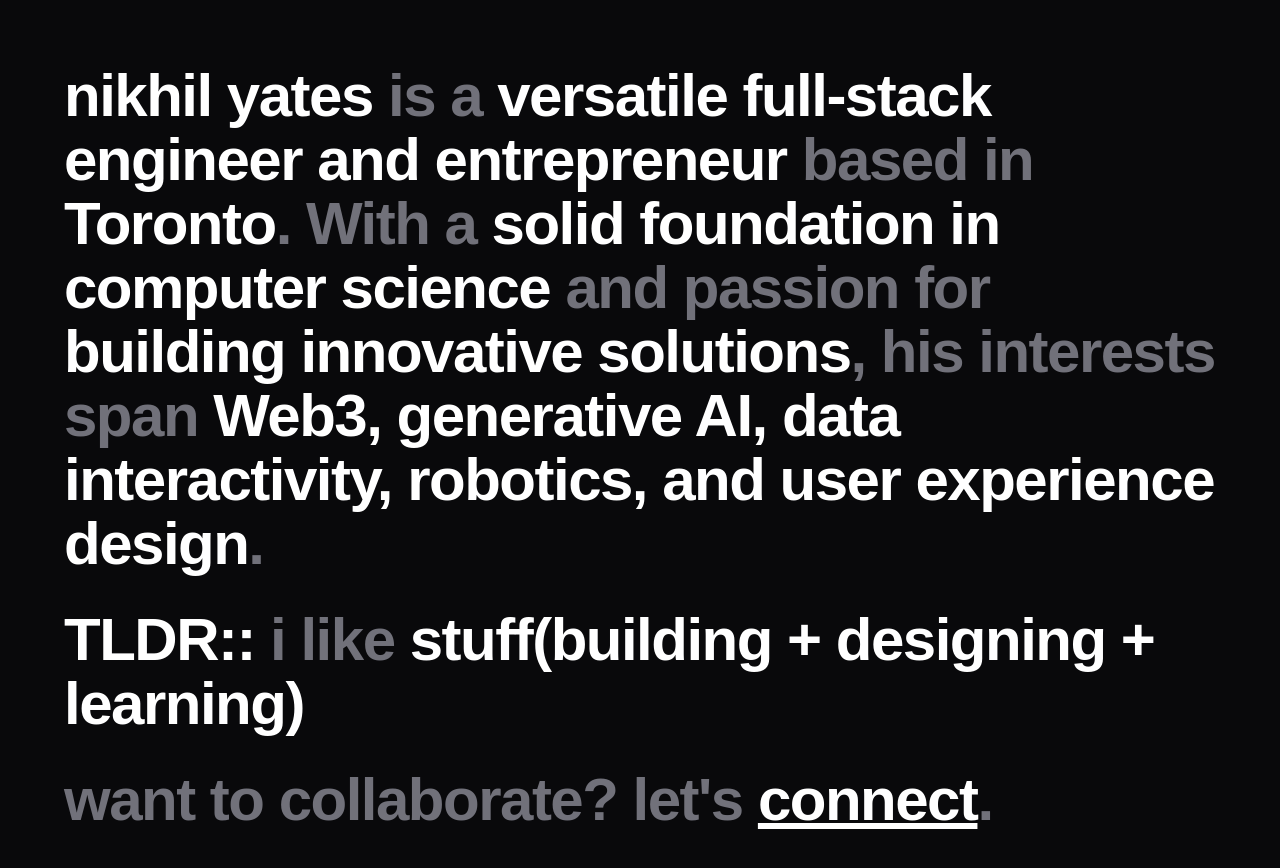
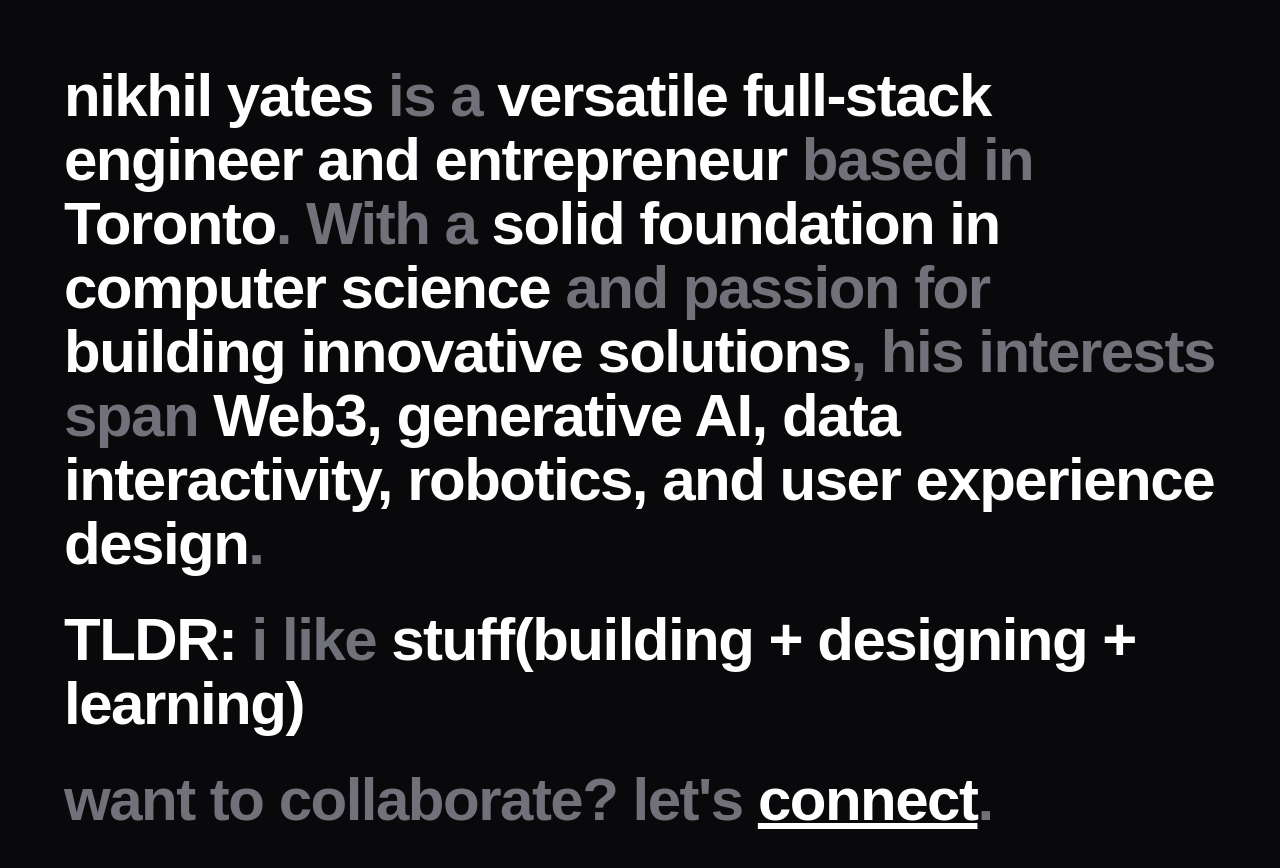
Before and after one commit to nikhilYates/gen-two, a Next.js app in the folder nikhilyates-two/: page /about in a window 1280 px wide. Shown: the top 868 px of the page. Built offline with nearby package versions, Linux system fonts and the light colour scheme.

Commit message:
style updates

```diff
--- a/nikhilyates-two/src/app/(app)/about/page.tsx
+++ b/nikhilyates-two/src/app/(app)/about/page.tsx
@@ -19,7 +19,7 @@ const About = () => {
                 <span className='text-white'> Web3, generative AI, data interactivity, robotics, and user experience design</span>.
             </h1>
             <h1 className='scroll-m-20 text-6xl font-extrabold tracking-tight 2xl:text-8xl text-zinc-500 leading-[4rem]'>
-                <span className='text-white'>TLDR::</span> i like <span className='text-white'>stuff(building + designing + learning)</span>
+                <span className='text-white'>TLDR:</span> i like <span className='text-white'>stuff(building + designing + learning)</span>
             </h1>
             <h1 className='scroll-m-20 text-6xl font-extrabold tracking-tight 2xl:text-8xl text-zinc-500 leading-[4rem]'>
                 want to collaborate? let's <span onClick={() => handleScroll('contact')} className='underline text-white cursor-pointer'>connect</span>.
--- a/nikhilyates-two/src/app/(app)/page.tsx
+++ b/nikhilyates-two/src/app/(app)/page.tsx
@@ -8,7 +8,7 @@ import Head from "next/head"
 
 export default function Home() {
   return (
-    <div className="w-100vw overflow-hidden [&::-webkit-scrollbar]:bg-black [&::-webkit-scrollbar-thumb]:bg-black">
+    <div className="w-100vw overflow-hidden [&::-webkit-scrollbar]:bg-black [&::-webkit-scrollbar-thumb]:bg-black selection:bg-white">
       <LandingPage />
       <About />
       <Experience />
```
